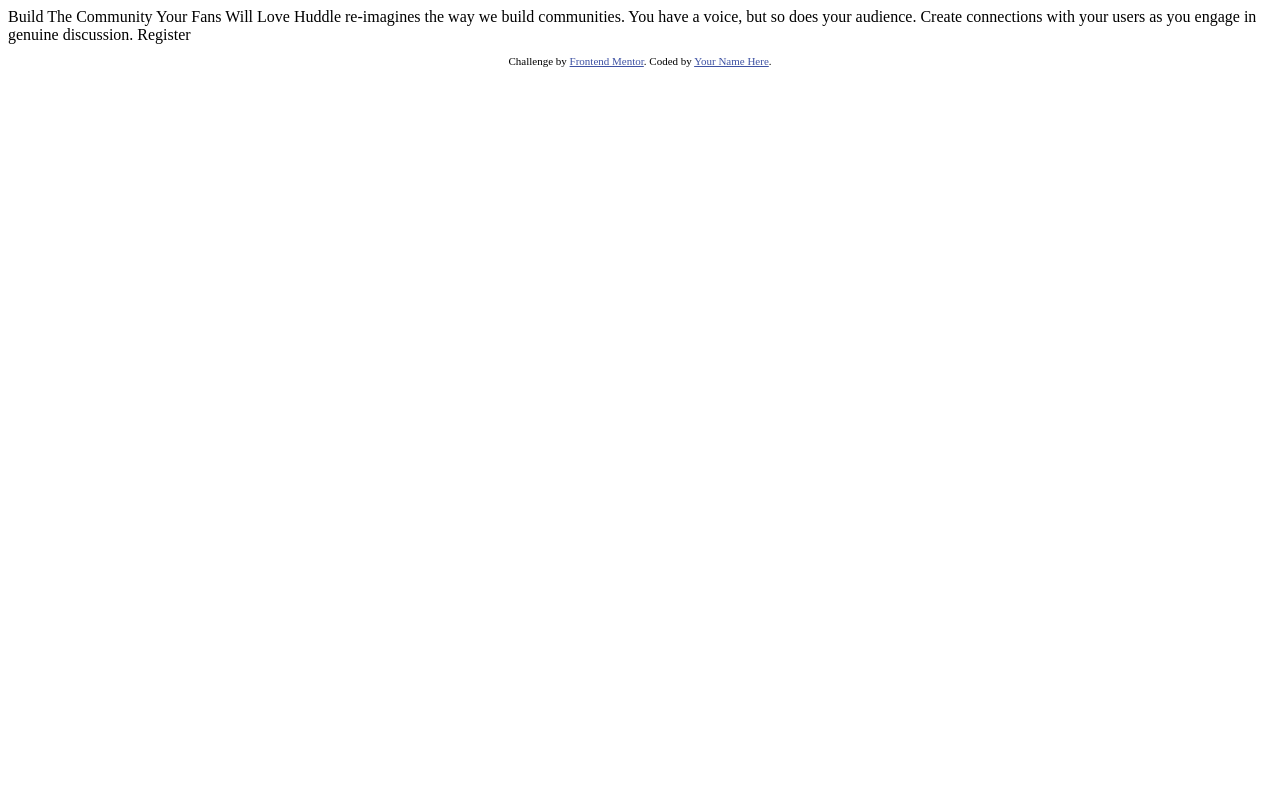
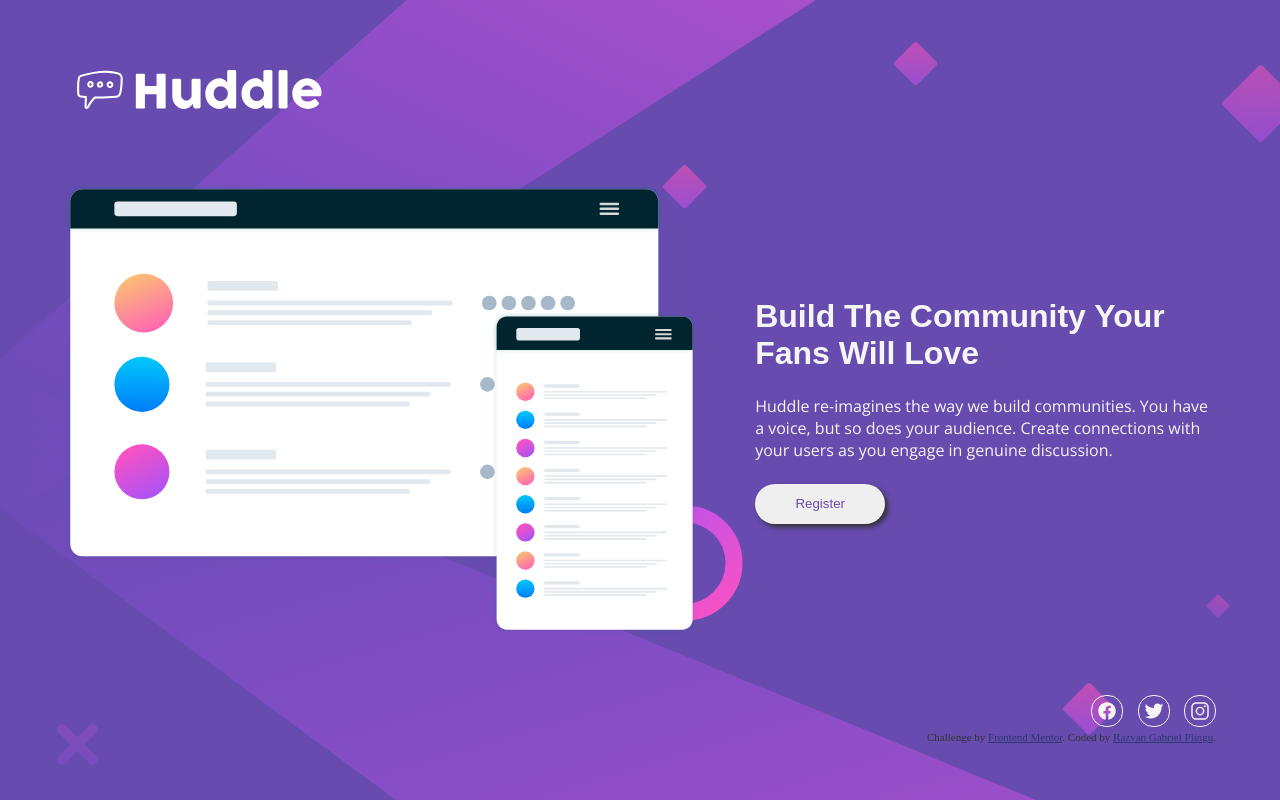
Before and after one commit to RazvanGP/huddle-landing-page-with-single-introductory-section-master, a plain HTML site: page index.html in a window 1280 px wide. Drawn offline with nearby package versions, Linux system fonts and the light colour scheme; a web font is replaced by a local one.

Commit message:
second commit

```diff
--- a/index.html
+++ b/index.html
@@ -1,33 +1,68 @@
 <!DOCTYPE html>
 <html lang="en">
   <head>
-  <meta charset="UTF-8">
-  <meta name="viewport" content="width=device-width, initial-scale=1.0"> <!-- displays site properly based on user's device -->
+    <meta charset="UTF-8" />
+    <meta name="viewport" content="width=device-width, initial-scale=1.0" />
+    <!-- displays site properly based on user's device -->
 
-  <link rel="icon" type="image/png" sizes="32x32" href="./images/favicon-32x32.png">
+    <link
+      rel="icon"
+      type="image/png"
+      sizes="32x32"
+      href="./images/favicon-32x32.png"
+    />
 
-  <title>Frontend Mentor | Huddle landing page with single introductory section</title>
+    <title>
+      Frontend Mentor | Huddle landing page with single introductory section
+    </title>
 
-  <!-- Feel free to remove these styles or customise in your own stylesheet 👍 -->
-  <style>
-    .attribution { font-size: 11px; text-align: center; }
-    .attribution a { color: hsl(228, 45%, 44%); }
-  </style>
+    <link rel="stylesheet" href="style.css" />
   </head>
   <body>
-
-  Build The Community Your Fans Will Love
-
-  Huddle re-imagines the way we build communities. You have a voice, but so does your audience.
-  Create connections with your users as you engage in genuine discussion.
-
-  Register
-
+    <header>
+      <div class="logo"><img src="./images/logo.svg" alt="logo" /></div>
+    </header>
+    <main class="main-container">
+      <div class="illustration">
+        <img src="./images/illustration-mockups.svg" alt="illustration" />
+      </div>
+      <div class="section-container">
+        <h1>Build The Community Your Fans Will Love</h1>
+        <p>
+          Huddle re-imagines the way we build communities. You have a voice, but
+          so does your audience. Create connections with your users as you
+          engage in genuine discussion.
+        </p>
+        <button class="btn">Register</button>
+      </div>
+    </main>
     <footer>
+      <div class="contact">
+        <a href="https://www.facebook.com/">
+          <ion-icon class="icon" name="logo-facebook"></ion-icon>
+        </a>
+        <a href="https://twitter.com/"
+          ><ion-icon class="icon" name="logo-twitter"></ion-icon
+        ></a>
+        <a href="https://www.instagram.com/">
+          <ion-icon class="icon" name="logo-instagram"></ion-icon>
+        </a>
+      </div>
       <p class="attribution">
-      Challenge by <a href="https://www.frontendmentor.io?ref=challenge" target="_blank">Frontend Mentor</a>.
-      Coded by <a href="#">Your Name Here</a>.
+        Challenge by
+        <a href="https://www.frontendmentor.io?ref=challenge" target="_blank"
+          >Frontend Mentor</a
+        >. Coded by <a href="#">Razvan Gabriel Plingu</a>.
       </p>
     </footer>
+    <!-- icons script import -->
+    <script
+      type="module"
+      src="https://unpkg.com/ionicons@5.5.2/dist/ionicons/ionicons.esm.js"
+    ></script>
+    <script
+      nomodule
+      src="https://unpkg.com/ionicons@5.5.2/dist/ionicons/ionicons.js"
+    ></script>
   </body>
 </html>
--- /dev/null
+++ b/index.scss
@@ -0,0 +1,166 @@
+@import url("https://fonts.google.com/specimen/Poppins");
+@import url("https://fonts.googleapis.com/css2?family=Open+Sans&display=swap");
+
+//general reset
+* {
+  padding: 0;
+  margin: 0;
+}
+
+//variables
+$backgroundColor: hsl(257, 40%, 49%);
+$hoverColor: hsl(300, 69%, 71%);
+$maxWidthDesktop: 1440px;
+$maxWidthMobile: 375px;
+
+body {
+  height: 100vh;
+  max-width: $maxWidthDesktop;
+  padding: 0 5%;
+
+  display: flex;
+  flex-direction: column;
+  justify-content: space-evenly;
+  align-items: center;
+
+  margin-left: auto;
+  margin-right: auto;
+
+  background-color: $backgroundColor;
+  background-image: url(./images/bg-desktop.svg);
+  background-repeat: no-repeat;
+  background-size: cover;
+  background-position: center;
+
+  & header {
+    align-self: flex-start;
+  }
+
+  //main
+  & .main-container {
+    display: flex;
+    justify-content: space-evenly;
+    align-items: center;
+    gap: 5%;
+    //   height: 50%;
+    & .illustration {
+      max-width: 60%;
+      & img {
+        max-width: 100%;
+      }
+    }
+    & .section-container {
+      max-width: 40%;
+
+      display: flex;
+      flex-direction: column;
+      justify-content: center;
+
+      & h1 {
+        font-family: "Poppins", sans-serif;
+        color: whitesmoke;
+        font-weight: 600;
+      }
+
+      & p {
+        font-family: "Open Sans", sans-serif;
+        color: whitesmoke;
+        font-weight: 400;
+        padding: 5% 0;
+      }
+
+      & .btn {
+        height: 40px;
+        width: 130px;
+        border-radius: 25px;
+        border: none;
+        box-shadow: 3px 3px 5px #333;
+        color: $backgroundColor;
+        &:hover {
+          background-color: $hoverColor;
+          cursor: pointer;
+          color: whitesmoke;
+          transition: 0.3s;
+        }
+      }
+    }
+  }
+
+  & footer {
+    align-self: flex-end;
+    & .contact {
+      margin-left: 0;
+      display: flex;
+      justify-content: flex-end;
+      gap: 5%;
+
+      & a {
+        text-decoration: none;
+        color: whitesmoke;
+        &:hover {
+          color: $hoverColor;
+          transition: 0.2s;
+        }
+
+        & .icon {
+          width: 20px;
+          height: 20px;
+          padding: 5px;
+          border: solid 1px whitesmoke;
+          border-radius: 15px;
+          &:hover {
+            border-color: $hoverColor;
+          }
+        }
+      }
+    }
+
+    & .attribution {
+      color: #333;
+      font-size: 11px;
+      text-align: center;
+      & a {
+        color: hsl(228, 45%, 30%);
+      }
+    }
+  }
+}
+
+@media screen and (max-width: 768px) {
+  body {
+    max-width: $maxWidthMobile;
+    justify-content: space-evenly;
+
+    & .logo {
+      max-width: 50%;
+      & img {
+        max-width: 100%;
+      }
+    }
+
+    & .main-container {
+      flex-direction: column;
+      text-align: center;
+      max-width: 100%;
+      & .illustration {
+        max-width: 100%;
+      }
+      & .main-container {
+        max-width: 100%;
+      }
+      & .section-container {
+        justify-content: space-evenly;
+        align-items: center;
+
+        max-width: 100%;
+      }
+    }
+
+    & footer {
+      align-self: center;
+      & .contact {
+        justify-content: center;
+      }
+    }
+  }
+}
--- /dev/null
+++ b/style.css
@@ -0,0 +1,110 @@
+@import url("https://fonts.google.com/specimen/Poppins");
+@import url("https://fonts.googleapis.com/css2?family=Open+Sans&display=swap");
+* {
+  padding: 0;
+  margin: 0; }
+
+body {
+  height: 100vh;
+  max-width: 1440px;
+  padding: 0 5%;
+  display: flex;
+  flex-direction: column;
+  justify-content: space-evenly;
+  align-items: center;
+  margin-left: auto;
+  margin-right: auto;
+  background-color: #674baf;
+  background-image: url(./images/bg-desktop.svg);
+  background-repeat: no-repeat;
+  background-size: cover;
+  background-position: center; }
+  body header {
+    align-self: flex-start; }
+  body .main-container {
+    display: flex;
+    justify-content: space-evenly;
+    align-items: center;
+    gap: 5%; }
+    body .main-container .illustration {
+      max-width: 60%; }
+      body .main-container .illustration img {
+        max-width: 100%; }
+    body .main-container .section-container {
+      max-width: 40%;
+      display: flex;
+      flex-direction: column;
+      justify-content: center; }
+      body .main-container .section-container h1 {
+        font-family: "Poppins", sans-serif;
+        color: whitesmoke;
+        font-weight: 600; }
+      body .main-container .section-container p {
+        font-family: "Open Sans", sans-serif;
+        color: whitesmoke;
+        font-weight: 400;
+        padding: 5% 0; }
+      body .main-container .section-container .btn {
+        height: 40px;
+        width: 130px;
+        border-radius: 25px;
+        border: none;
+        box-shadow: 3px 3px 5px #333;
+        color: #674baf; }
+        body .main-container .section-container .btn:hover {
+          background-color: #e882e8;
+          cursor: pointer;
+          color: whitesmoke;
+          transition: 0.3s; }
+  body footer {
+    align-self: flex-end; }
+    body footer .contact {
+      margin-left: 0;
+      display: flex;
+      justify-content: flex-end;
+      gap: 5%; }
+      body footer .contact a {
+        text-decoration: none;
+        color: whitesmoke; }
+        body footer .contact a:hover {
+          color: #e882e8;
+          transition: 0.2s; }
+        body footer .contact a .icon {
+          width: 20px;
+          height: 20px;
+          padding: 5px;
+          border: solid 1px whitesmoke;
+          border-radius: 15px; }
+          body footer .contact a .icon:hover {
+            border-color: #e882e8; }
+    body footer .attribution {
+      color: #333;
+      font-size: 11px;
+      text-align: center; }
+      body footer .attribution a {
+        color: #2a386f; }
+
+@media screen and (max-width: 768px) {
+  body {
+    max-width: 375px;
+    justify-content: space-evenly; }
+    body .logo {
+      max-width: 50%; }
+      body .logo img {
+        max-width: 100%; }
+    body .main-container {
+      flex-direction: column;
+      text-align: center;
+      max-width: 100%; }
+      body .main-container .illustration {
+        max-width: 100%; }
+      body .main-container .main-container {
+        max-width: 100%; }
+      body .main-container .section-container {
+        justify-content: space-evenly;
+        align-items: center;
+        max-width: 100%; }
+    body footer {
+      align-self: center; }
+      body footer .contact {
+        justify-content: center; } }
```
Lines whose indentation alone changed are shown as unchanged.
